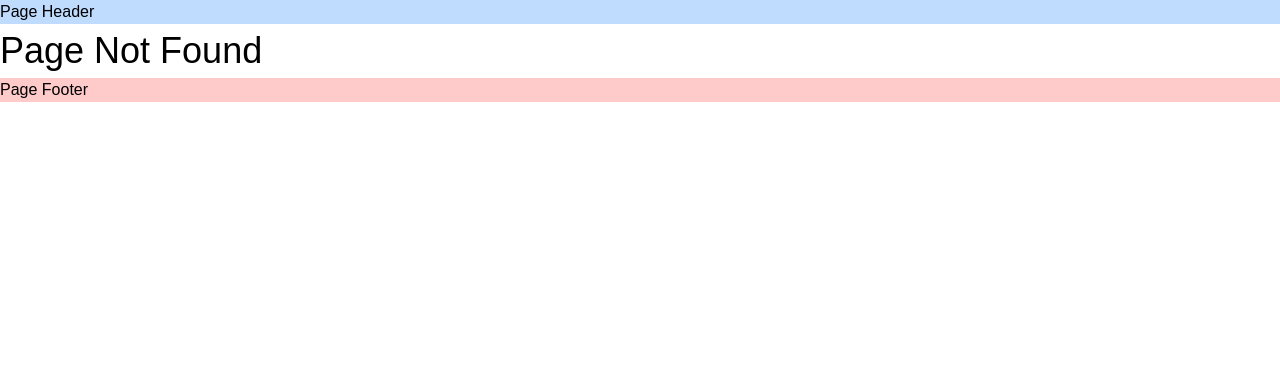
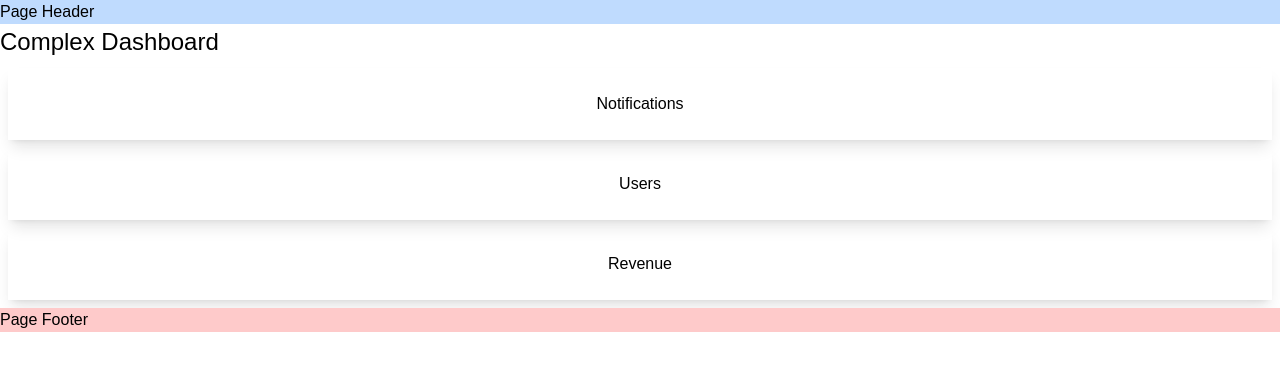
Before and after one commit to deepak252/nextjs-tutorial, a Next.js app: page /complex-dashboard in a window 1280 px wide. Before the commit this address had no page. Shown: the top 370 px of the page. Built offline with nearby package versions, Linux system fonts and the light colour scheme.

Commit message:
Parallel Routes - Slots

```diff
--- /dev/null
+++ b/src/app/complex-dashboard/@notifications/page.tsx
@@ -0,0 +1,5 @@
+import Card from "@/components/Card";
+
+export default function Notifications() {
+  return <Card>Notifications</Card>;
+}
--- /dev/null
+++ b/src/app/complex-dashboard/@revenue/page.tsx
@@ -0,0 +1,5 @@
+import Card from "@/components/Card";
+
+export default function Revenue() {
+  return <Card>Revenue</Card>;
+}
--- /dev/null
+++ b/src/app/complex-dashboard/@users/page.tsx
@@ -0,0 +1,5 @@
+import Card from "@/components/Card";
+
+export default function Users() {
+  return <Card>Users</Card>;
+}
--- /dev/null
+++ b/src/app/complex-dashboard/layout.tsx
@@ -0,0 +1,20 @@
+export default function ComplextDashboardLayout({
+  children,
+  notifications,
+  users,
+  revenue,
+}: {
+  children: React.ReactNode;
+  notifications: React.ReactNode;
+  users: React.ReactNode;
+  revenue: React.ReactNode;
+}) {
+  return (
+    <div>
+      {children}
+      <div>{notifications}</div>
+      <div>{users}</div>
+      <div>{revenue}</div>
+    </div>
+  );
+}
--- /dev/null
+++ b/src/app/complex-dashboard/page.tsx
@@ -0,0 +1,9 @@
+import React from "react";
+
+export default function ComplexDashboard() {
+  return (
+    <div>
+      <h4>Complex Dashboard</h4>
+    </div>
+  );
+}
--- /dev/null
+++ b/src/components/Card.tsx
@@ -0,0 +1,9 @@
+function Card({ children }: { children: React.ReactNode }) {
+  return (
+    <div className="flex flex-col items-center justify-center p-6 m-2 shadow-lg">
+      {children}
+    </div>
+  );
+}
+
+export default Card;
```
